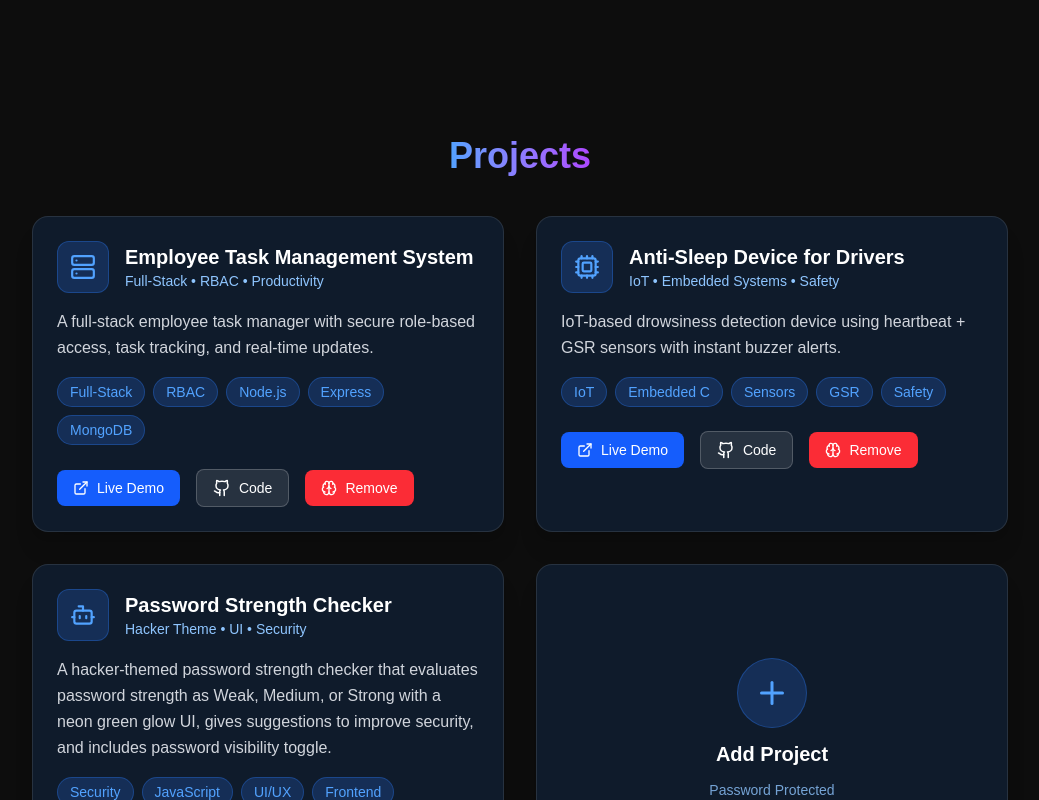
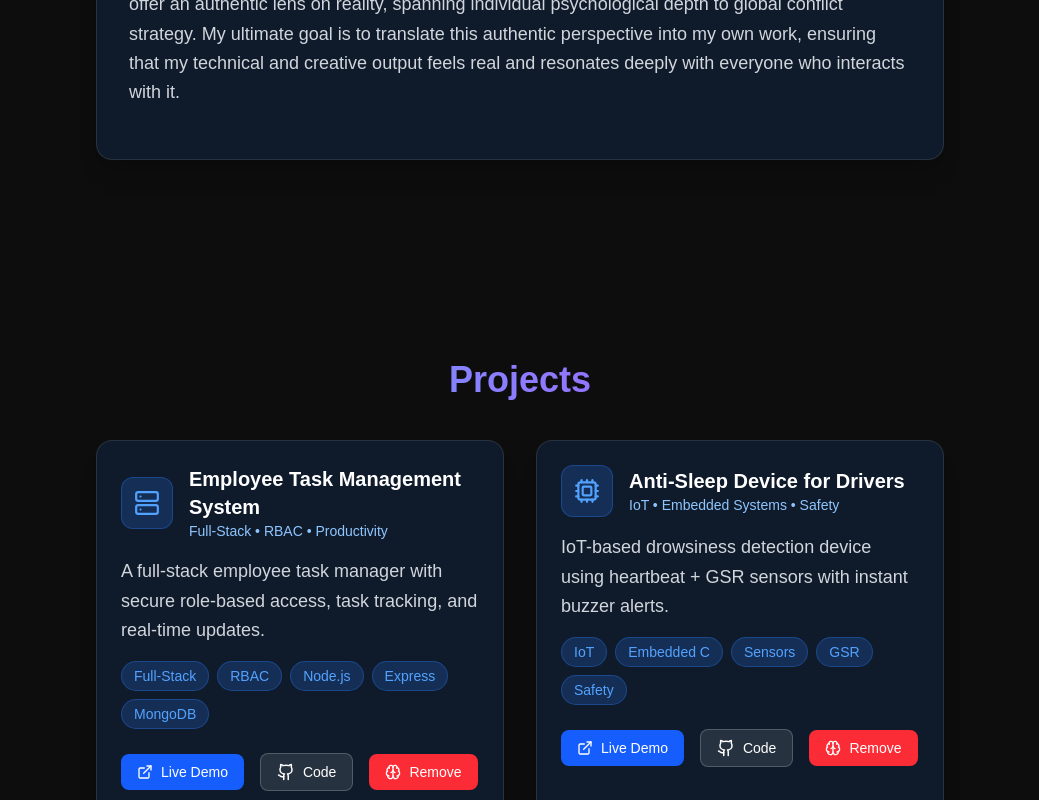
Before and after one commit to Aryanjadhav31/Aryan_portfolio, a React (Vite) app: page / in a window 1280 px wide. Shown: the part 1620-2420 px from the top of the page, without its empty margins (120-1159 px from the left). Built offline with nearby package versions, Linux system fonts and the light colour scheme.

Commit message:
Fixed problem8

```diff
--- a/src/index.css
+++ b/src/index.css
@@ -1,37 +1,30 @@
 @import "tailwindcss";
 
-/* ✅ Normal background */
 body {
   background: #0d0d0d;
-  color: white;
+  color: rgb(255, 255, 255);
   font-family: sans-serif;
-  font-size: 16px;
-  line-height: 1.5;
-  margin: 0;
-  padding: 0;
-  width: 100%;
-  box-sizing: border-box;
 }
 
-/* ✅ Light mode fix */
 .light body {
   @apply text-gray-900 bg-gray-100;
 }
 
-/* ✅ Section layout – bigger container, no unnecessary shrink */
+/* Make every section centered and clean */
 section {
-  @apply w-full max-w-5xl px-6 py-20 mx-auto text-center;
-  margin-top: 40px;
-  margin-bottom: 40px;
+  @apply max-w-4xl px-6 py-20 mx-auto text-center;
 }
 
-/* ✅ About/Content boxes */
 .box {
-  @apply p-8 border shadow-xl rounded-2xl transition-all bg-[#0F1B2B] border-white/10 text-gray-300;
-  width: 100%;
+  @apply p-8 transition-all border shadow-xl rounded-2xl;
+
+  /* Dark mode */
+  @apply dark:bg-[#0f1b2b] dark:border-white/10 dark:text-gray-300;
+
+  /* Light mode */
+  @apply bg-[#f1f5f9] border-black/10 text-gray-700;
 }
 
-/* ✅ Gradient animation */
 @keyframes gradientFlow {
   0% { background-position: 0% 50%; }
   50% { background-position: 100% 50%; }
@@ -43,45 +36,60 @@ section {
   animation: gradientFlow 6s ease infinite;
 }
 
-/* ✅ Force-wrap content only for small phones */
+drop-shadow-[0_2px_6px_rgba(0,0,0,0.5)]
+
 @media (max-width: 640px) {
-  #education h3, #education p, #education ul,
+  #education h3, #education p, #education ul {
+    text-align: center;
+  }
+}
+
+@media (max-width: 640px) {
   #experience div {
     text-align: center;
   }
-
+}
+@media (max-width: 480px) {
   #hero h1 {
     line-height: 1.2;
   }
+}
 
+section {
+  margin-top: 40px;
+  margin-bottom: 40px;
+}
+
+@media (max-width: 640px) {
   section {
     margin-top: 30px;
     margin-bottom: 30px;
-    @apply px-4 py-16;
-  }
-
-  .box {
-    @apply p-6 mx-2;
   }
 }
 
-/* ✅ Very small phone polish */
-@media (max-width: 480px) {
-  .box {
-    @apply mx-3;
-  }
-}
-
-/* ✅ IMPORTANT: Prevent only horizontal slide without breaking scrolling */
 html, body {
-  overflow-x: hidden;  /* block left/right swipe */
-  overflow-y: auto;    /* keep scroll working */
+  overflow-x: hidden;   /* block ONLY horizontal movement */
+  overflow-y: auto;     /* allow vertical scroll */
   width: 100%;
   max-width: 100%;
+  margin: 0;
+  padding: 0;
   box-sizing: border-box;
 }
 
-/* ✅ Never shrink text, only stop containers from overflowing */
-img, div, nav, main {
-  max-width: 100%;
+* {
+  max-width: 100vw;     /* no element can expand beyond screen */
+  box-sizing: border-box;
 }
+
+
+
+body {
+  font-size: 16px;
+}
+
+@media (min-width: 768px) {
+  body {
+    font-size: 18px;
+  }
+}
--- a/src/sections/Projects.jsx
+++ b/src/sections/Projects.jsx
@@ -95,7 +95,7 @@ export default function Projects() {
   };
 
   return (
-    <section id="projects" className="relative flex flex-col items-center justify-center min-h-screen px-6 text-center w-full max-w-[100vw] overflow-x-hidden">
+    <section id="projects" className="px-6 py-20 md:px-20">
 
       <h2 className="mb-10 text-4xl font-bold text-center text-transparent bg-linear-to-r from-blue-400 to-purple-500 bg-clip-text">
         Projects
```
